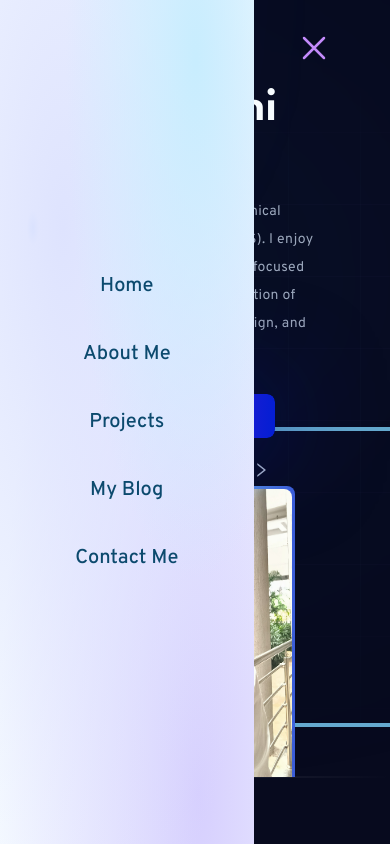
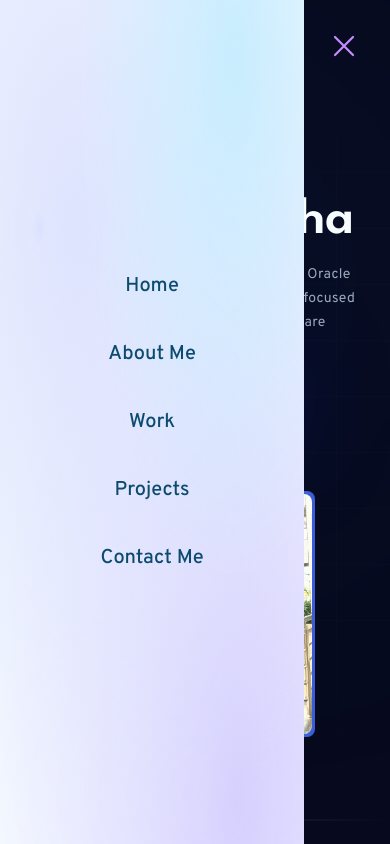
Before and after one commit to aayushi-2003/Aayushi-Sinha-Portfolio, a React (Vite) app: page / in a window 390 px wide. Both pictures are taken after a click on the button "Toggle navigation menu". Shown: the top 844 px of the page. Built offline with nearby package versions, Linux system fonts and the light colour scheme.

Commit message:
added responsivess: home section

```diff
--- a/src/components/Header.jsx
+++ b/src/components/Header.jsx
@@ -2,14 +2,16 @@ import React, { useState } from "react";
 import {Link} from 'react-scroll';
 import {HiMiniBars3BottomRight, HiOutlineXMark} from 'react-icons/hi2';
 
-const NavLinks = () =>{
+const NavLinks = ({ onClick }) =>{
+  const linkClass = "cursor-pointer hover:border-b-[2px] hover:border-blue_med";
+
   return(
     <>
-    <Link to="home" className="hover:border-b-[2px] hover:border-blue_med">Home</Link>
-    <Link to="about" className="hover:border-b-[2px] hover:border-blue_med">About Me</Link>
-    <Link to="projects" className="hover:border-b-[2px] hover:border-blue_med">Projects</Link>
-    <Link to="publications" className="hover:border-b-[1px]">My Blog</Link>
-    <Link to="contact" className="hover:border-b-[2px] hover:border-blue_med">Contact Me</Link>
+    <Link to="home" smooth={true} offset={-80} duration={500} onClick={onClick} className={linkClass}>Home</Link>
+    <Link to="about" smooth={true} offset={-80} duration={500} onClick={onClick} className={linkClass}>About Me</Link>
+    <Link to="experience" smooth={true} offset={-80} duration={500} onClick={onClick} className={linkClass}>Work</Link>
+    <Link to="projects" smooth={true} offset={-80} duration={500} onClick={onClick} className={linkClass}>Projects</Link>
+    <Link to="contact" smooth={true} offset={-80} duration={500} onClick={onClick} className={linkClass}>Contact Me</Link>
     </>
   )
 }
@@ -18,24 +20,24 @@ const Header = () => {
     const [showMenu, setShowMenu] = useState(false);
 
     return (
-      <header className="py-4">
+      <header className="relative z-50 py-4">
       <div className="container mx-auto max-md:px-6">
         <div className="flex justify-between items-center">
           {/* Name */}
           <a href="#">
-            <h1 className="font-primary text-[18px] md:text-[20px] lg:text-[26px]">Aayushi Sinha's Portfolio</h1>
+            <h1 className="font-primary text-[17px] md:text-[20px] lg:text-[26px]">Aayushi Sinha</h1>
           </a>
           <Link to='contact' smooth={true} className="cursor-pointer hidden md:block">
-          <button className="text-[20px] btn btn-sm mr-6 pt-1">Contact Me</button>
+          <button className="text-base lg:text-[20px] btn btn-sm mr-0 lg:mr-6 pt-1">Contact Me</button>
           </Link>
 
       {/* Mobile View */}
 
       <div className="block md:hidden">
-        <button onClick ={()=>setShowMenu((prev)=>!prev)} >
+        <button onClick ={()=>setShowMenu((prev)=>!prev)} aria-label="Toggle navigation menu">
         {showMenu?(
           <div>
-            <HiOutlineXMark className="h-10 w-10 cursor-pointer fixed top-7 right-14 text-purple_light z-20" />
+            <HiOutlineXMark className="h-9 w-9 cursor-pointer fixed top-7 right-7 text-purple_light z-[60]" />
             </div>
         ):
         (
@@ -43,9 +45,9 @@ const Header = () => {
         )}
         </button>
 
-        <div className={showMenu?'fixed transform left-0 ease-in-out duration-500 top-0 z-50 h-[100vh] w-[65%]': 'absolute transform left-[-300px] ease-in-out duration-500 top-0 z-50 h-[100vh]'}>
-        <div className="h-[100vh]  text-sky-900 flex flex-col items-center justify-center gap-10 text-[20px] font-medium  navbg ">
-          <NavLinks/>
+        <div className={showMenu?'fixed transform left-0 ease-in-out duration-500 top-0 z-50 h-[100vh] w-[78%] max-w-[320px]': 'fixed transform left-[-340px] ease-in-out duration-500 top-0 z-50 h-[100vh] w-[78%] max-w-[320px]'}>
+        <div className="h-[100vh] text-sky-900 flex flex-col items-center justify-center gap-10 text-[20px] font-medium navbg px-8">
+          <NavLinks onClick={() => setShowMenu(false)}/>
         </div>
         </div>
       </div>
--- a/src/components/Home.jsx
+++ b/src/components/Home.jsx
@@ -9,14 +9,14 @@ const Home = () => {
   const resumeURL = 'https://drive.google.com/file/d/15-9aEtt0JkMqWo-9TNPqBgV5UzJbvWXf/view?usp=sharing';
 
   return (
-    <section id="home" className="py-12 flex md:py-16 lg:py-0 items-center relative h-[85vh] overflow-hidden">
+    <section id="home" className="relative flex min-h-[calc(100vh-84px)] items-center overflow-hidden py-8 md:py-14 lg:h-[85vh] lg:min-h-0 lg:py-0">
       <div className="absolute inset-0 pointer-events-none" aria-hidden="true">
         <div
           className="absolute inset-0 opacity-[0.13]"
           style={{
             backgroundImage:
               'linear-gradient(rgba(195,139,251,0.14) 1px, transparent 1px), linear-gradient(90deg, rgba(125,211,252,0.13) 1px, transparent 1px)',
-            backgroundSize: '72px 72px',
+            backgroundSize: '56px 56px',
             maskImage: 'linear-gradient(to bottom, transparent, black 18%, black 72%, transparent)',
             WebkitMaskImage: 'linear-gradient(to bottom, transparent, black 18%, black 72%, transparent)',
           }}
@@ -27,16 +27,16 @@ const Home = () => {
         <div className="absolute right-[18%] bottom-[18%] hidden h-16 w-px bg-gradient-to-b from-transparent via-purple_light/25 to-transparent lg:block"></div>
         <div className="absolute bottom-0 left-0 h-px w-full bg-gradient-to-r from-transparent via-white/10 to-transparent"></div>
       </div>
-      <div className="container mx-auto z-20">
-        <div className="flex flex-col lg:flex-row lg:items-center lg:gap-10">
+      <div className="container mx-auto z-20 max-md:px-6">
+        <div className="flex flex-col items-center gap-8 lg:flex-row lg:items-center lg:gap-10">
           {/* Name and headings */}
-          <div className="space-y-7 flex-1 text-center lg:text-left">
+          <div className="order-1 flex-1 space-y-5 text-center md:space-y-6 lg:text-left">
             <motion.div
               variants={fadeIn('up', 0.4)}
               initial="hidden"
               whileInView="show"
               viewport={{ once: false, amount: 0.7 }}
-              className="text-[15px] md:text-[18px] lg:text-[20px] uppercase leading-none font-semibold"
+              className="min-h-[36px] text-[13px] md:min-h-0 md:text-[18px] lg:text-[20px] uppercase leading-5 md:leading-none font-semibold"
             >
               <TypeAnimation
                 sequence={[
@@ -61,7 +61,7 @@ const Home = () => {
               initial="hidden"
               whileInView="show"
               viewport={{ once: false, amount: 0.7 }}
-              className="text-[48px] md:text-[72px] font-semibold leading-[0.86] lg:text-[76px] xl:text-[104px] font-heading text-opacity-95"
+              className="text-[52px] sm:text-[64px] md:text-[82px] font-semibold leading-[0.86] lg:text-[76px] xl:text-[104px] font-heading text-opacity-95"
             >
               Aayushi <span>Sinha</span>
             </motion.h1>
@@ -71,7 +71,7 @@ const Home = () => {
               initial="hidden"
               whileInView="show"
               viewport={{ once: false, amount: 0.7 }}
-              className="mb-8 mx-auto lg:mx-0 max-w-[620px] text-[14px] xl:text-[15px] leading-7 text-blue-100 text-opacity-70 tracking-wide"
+              className="mx-auto mb-6 max-w-[620px] text-[14px] leading-6 text-blue-100 text-opacity-70 tracking-wide md:mb-8 md:leading-7 xl:text-[15px] lg:mx-0"
             >
               I'm an Associate Technical Consultant at Oracle (OFSS). I enjoy building thoughtful, user-focused solutions at the intersection of software engineering, design, and AI/ML.
             </motion.p>
@@ -82,16 +82,16 @@ const Home = () => {
               initial="hidden"
               whileInView="show"
               viewport={{ once: false, amount: 0.7 }}
-              className="flex max-w-max gap-x-6 items-center mb-12 mx-auto lg:mx-0 md:flex-row flex-col gap-y-5"
+              className="mx-auto mb-8 flex max-w-max flex-col items-center gap-y-4 sm:flex-row sm:gap-x-6 md:mb-8 lg:mx-0"
             >
               <a href={resumeURL} target="_blank" rel="noreferrer">
-                <button className="btn btn-lg h-11 w-40 p-0 cursor-pointer">View Resume</button>
+                <button className="btn h-11 w-40 p-0 cursor-pointer text-sm">View Resume</button>
               </a>
               <Link
                 to="projects"
                 smooth={true}
                 offset={-40}
-                className="group relative flex items-center cursor-pointer text-blue-100/80 hover:text-purple_light transition-colors"
+                className="group relative flex items-center cursor-pointer text-blue-100/80 hover:text-purple_light transition-colors text-sm"
               >
                 Explore Projects <span className="md:ml-2 mb-1 transition-transform duration-300 group-hover:translate-x-1"><AiOutlineRight /></span>
                 <span className="absolute -bottom-1 left-0 h-px w-0 bg-purple_light transition-all duration-300 group-hover:w-full"></span>
@@ -104,12 +104,12 @@ const Home = () => {
             variants={fadeIn('down', 0.5)}
             initial="hidden"
             whileInView="show"
-            className="flex flex-1 max-w-[220px] lg:max-w-[402px] relative h-[480px] justify-end items-center group"
+            className="order-2 flex flex-1 relative h-[360px] w-full max-w-[310px] items-center justify-center group sm:h-[380px] md:max-w-[360px] lg:h-[480px] lg:max-w-[402px] lg:justify-end"
           >
             <div className="bg-blue-400 backdrop-blur-md bg-opacity-20 rounded-lg p-[3px] bg-gradient-to-r from-purple_light/90 via-sky-300/85 to-blue_med/90 h-fit relative z-10">
-              <img src={Aayushi} className="h-[300px] w-fit rounded-lg" alt="Aayushi" />
+              <img src={Aayushi} className="h-[240px] w-fit rounded-lg sm:h-[270px] lg:h-[300px]" alt="Aayushi" />
             </div>
-            <div className="rounded-lg p-[3px] border-sky-300/80 border-[4px] absolute h-[300px] w-[300px] bottom-[65px] left-[80px] z-0 group-hover:bottom-[88px] group-hover:left-[102px] transition-all ease-in-out duration-150">
+            <div className="absolute bottom-[65px] left-[80px] z-0 hidden h-[300px] w-[300px] rounded-lg border-[4px] border-sky-300/80 p-[3px] transition-all duration-150 ease-in-out group-hover:bottom-[88px] group-hover:left-[102px] lg:block">
             </div>
           </motion.div>
         </div>
```
